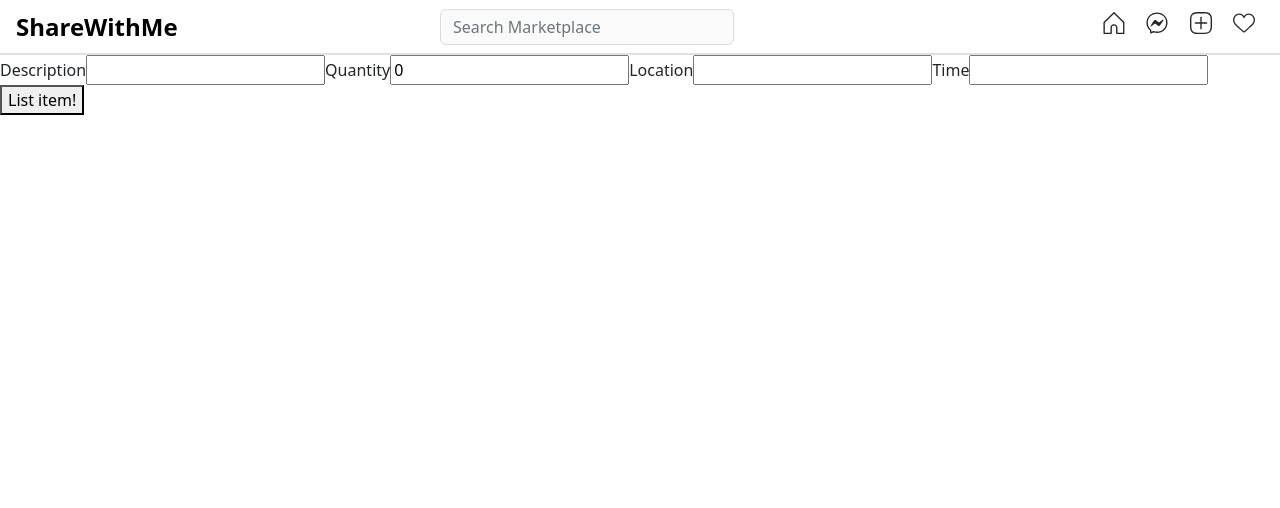
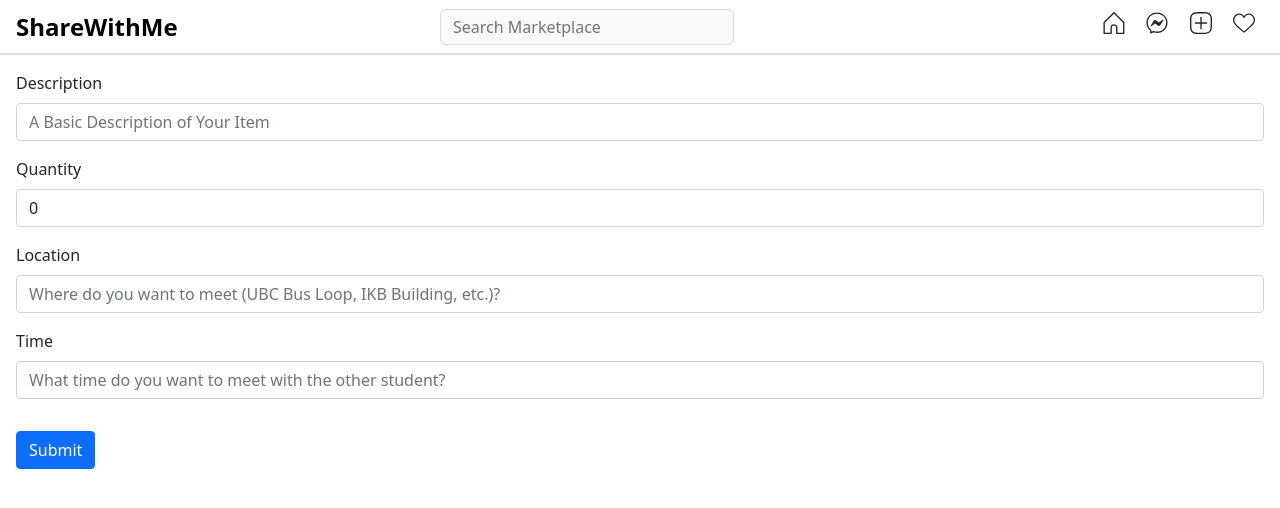
Before and after one commit to steve8D/ShareAnItem, a React (Create React App) app in the folder hackathon/: page /form in a window 1280 px wide. Shown: the top 508 px of the page. Built offline with nearby package versions, Linux system fonts and the light colour scheme.

Commit message:
Added Form using React Bootstrap

```diff
--- a/hackathon/src/App.js
+++ b/hackathon/src/App.js
@@ -4,7 +4,7 @@
 import { tempItemsList } from "./components/mockdata";
 import Header from "./components/header/Header";
 import HomePage from "./components/homepage/HomePage";
-import Form from "./components/Form";
+import UserForm from "./components/Form";
 
 let i = 4;
 const App = () => {
@@ -52,7 +52,7 @@
             exact
             path="/form"
             element={
-              <Form
+              <UserForm
                 values={item}
                 onType={handleChange}
                 onSumbit={handleSubmit}
--- a/hackathon/src/components/Form.js
+++ b/hackathon/src/components/Form.js
@@ -1,39 +1,60 @@
 import React from "react";
+import { Form, Button } from "react-bootstrap";
 
-const Form = ({ values, onType, onSumbit }) => {
+const UserForm = ({ values, onType, onSumbit }) => {
   return (
-    <form className="itemListingForm">
-      <label>Description</label>
-      <input
-        name="itemDescription"
+    <Form>
+      <Form.Group
         value={values.itemDescription}
+        className="m-3"
+        controlId="formBasicDescription"
+      >
+        <Form.Label>Description</Form.Label>
+        <Form.Control
           type="text"
-        onChange={onType}
+          placeholder="A Basic Description of Your Item"
         />
+      </Form.Group>
 
-      <label>Quantity</label>
-      <input
-        name="quantity"
+      <Form.Group className="m-3" controlId="formBasicQuantity">
+        <Form.Label>Quantity</Form.Label>
+        <Form.Control
           value={values.quantity}
-        type="number"
-        onChange={onType}
+          type="text"
+          placeholder="How much of that item do you have?"
         />
+      </Form.Group>
 
-      <label>Location</label>
-      <input
-        name="location"
+      <Form.Group
         value={values.location}
+        className="m-3"
+        controlId="formBasicLocation"
+      >
+        <Form.Label>Location</Form.Label>
+        <Form.Control
           type="text"
-        onChange={onType}
+          placeholder="Where do you want to meet (UBC Bus Loop, IKB Building, etc.)?"
         />
+      </Form.Group>
 
-      <label>Time</label>
-      <input name="time" value={values.time} type="text" onChange={onType} />
-
-      <br />
-      <button onClick={onSumbit}>List item!</button>
-    </form>
+      <Form.Group className="m-3" controlId="formBasicTime">
+        <Form.Label>Time</Form.Label>
+        <Form.Control
+          value={values.time}
+          type="text"
+          placeholder="What time do you want to meet with the other student?"
+        />
+      </Form.Group>
+      <Button
+        className="m-3"
+        variant="primary"
+        type="submit"
+        onClick={onSumbit}
+      >
+        Submit
+      </Button>
+    </Form>
   );
 };
 
-export default Form;
+export default UserForm;
```
Lines whose indentation alone changed are shown as unchanged.
